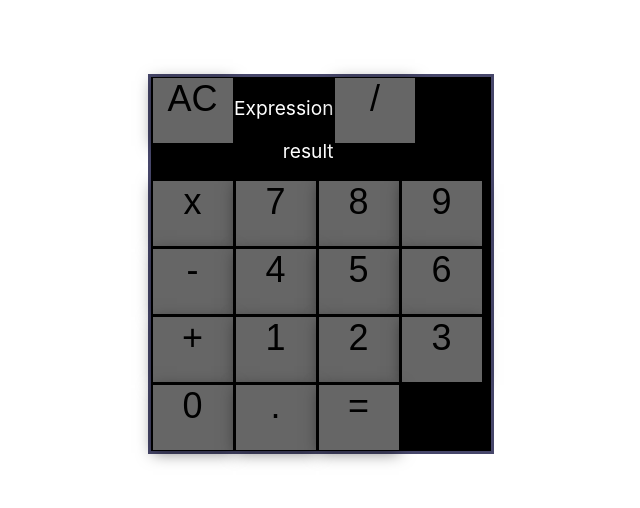
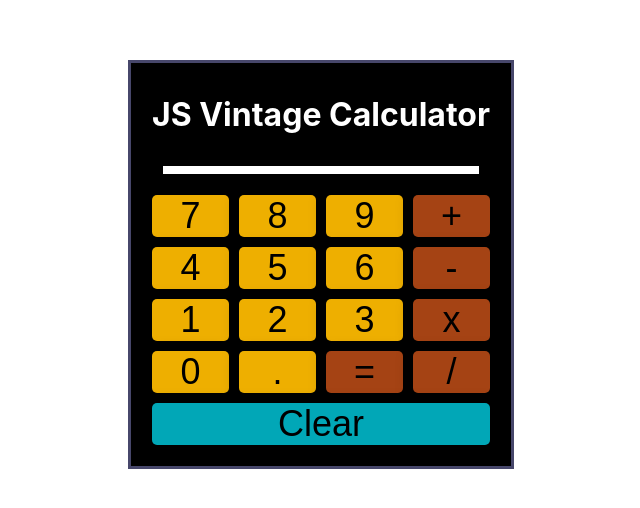
Before and after one commit to AlexFernando/jscalculator, a React (Create React App) app: page / in a window 1280 px wide. Shown: the part 136-644 px from the top of the page, without its empty margins (319-959 px from the left). Built offline with nearby package versions, Linux system fonts and the light colour scheme.

Commit message:
final-styles

```diff
--- a/src/App.css
+++ b/src/App.css
@@ -1,12 +1,23 @@
 .fullscreenDiv {
   border: 3px solid #47476b;
   background: black;
-  width: 340px;
+  width: 380px;
   position: relative;
 }
 
+.buttons-container {
+  margin: 1rem;
+}
 
-.buttons-container {
+.row-buttons {
   display: flex;
   flex-wrap: wrap;
+  text-align: center;
 }
+
+.title {
+  color: white;
+  text-align: center;
+  font-size: 2rem;
+
+}
--- a/src/App.js
+++ b/src/App.js
@@ -2,6 +2,7 @@ import React, { Component } from 'react'
 import './App.css';
 import Button from './componentes/Button';
 import ScreenResult from './componentes/ScreenResult';
+import ClearButton from './componentes/ClearButton';
 
 class App extends Component {
   state = {
@@ -34,13 +35,14 @@ class App extends Component {
 
       this.setState({
         result : this.state.result + value,
-        expression: this.state.expression + value
+        expression: this.state.expression + value,
+        operator : ""
       })
     }
   }
 
   addOperation = () => {
-      {/*el numero que ya tengo antes de presionar + */}
+
     this.setState({
       prevNumber: this.state.result,
       result : "+",
@@ -117,30 +119,45 @@ class App extends Component {
 
 
   render () {
-    let color = '#000';
 
     return(
       <div className="fullscreenDiv">
+          <div className="buttons-container">
+              <h3 className="title">JS Vintage Calculator</h3>
+              <ScreenResult result = {this.state.result} expression= {this.state.expression} />
 
-          <div className="buttons-container">
-              <Button  handleClick={this.clearOperation}>AC</Button>
-              <ScreenResult result = {this.state.result} expression= {this.state.expression} />
-              <Button  handleClick={this.divideOperation}>/</Button>
-              <Button  handleClick={this.multiplyOperation}>x</Button>
+              <div className="row-buttons">
                 <Button  handleClick={this.displayExpression}>7</Button>
                 <Button  handleClick={this.displayExpression}>8</Button>
                 <Button  handleClick={this.displayExpression}>9</Button>
-              <Button  handleClick={this.minusOperation}>-</Button>
+                <Button  handleClick={this.addOperation}>+</Button>
+              </div>
+
+              <div className="row-buttons">
                 <Button  handleClick={this.displayExpression}>4</Button>
                 <Button  handleClick={this.displayExpression}>5</Button>
                 <Button  handleClick={this.displayExpression}>6</Button>
-              <Button  handleClick={this.addOperation}>+</Button>
+                <Button  handleClick={this.minusOperation}>-</Button>
+              </div>
+
+
+              <div className="row-buttons">
                 <Button  handleClick={this.displayExpression}>1</Button>
                 <Button  handleClick={this.displayExpression}>2</Button>
                 <Button  handleClick={this.displayExpression}>3</Button>
+                <Button  handleClick={this.multiplyOperation}>x</Button>
+              </div>
+
+              <div className="row-buttons">
                 <Button  handleClick={this.displayExpression}>0</Button>
                 <Button  handleClick={this.displayDecimalPoint}>.</Button>
                 <Button  handleClick={this.equalOperation}>=</Button>
+                <Button  handleClick={this.divideOperation}>/</Button>
+              </div>
+
+              <div className="row-buttons">
+                <ClearButton  handleClick={this.clearOperation}>Clear</ClearButton>
+              </div>
           </div>
       </div>
 
--- a/src/componentes/Button.css
+++ b/src/componentes/Button.css
@@ -1,16 +1,20 @@
 .button-symbol {
-    display: inline-block;
-    width: 80px;
-    height: 65px;
-    margin: 1.5px;
-    text-align: center;
+    display: flex;
+    flex: 1 0 20%;
+    margin: 5px;
     font-family: 'Orbitron', sans-serif;
     font-size: 36px;
-    background: #666666;
-    text-align: center;
+    background: #EEAF00;
+    align-items: center;
+    justify-content: center;
     box-shadow: 0px 3px 15px 0px rgba(0,0,0,0.5);
+    border-radius: 5px;
   }
 
   .button-symbol p {
     font-size: 1.2rem;
   }
+
+  .color-operator {
+    background-color: #A54314;
+  }
--- a/src/componentes/Button.js
+++ b/src/componentes/Button.js
@@ -4,9 +4,20 @@ import './Button.css'
 
 class Button extends Component {
 
+    myChild  = this.props.children;
+
+    isOperator = ['+', '-', 'x', '/', '='].some((item) => {
+        return item === this.props.children;
+    })
+
     render() {
+        console.log(this.isOperator)
         return (
-            <div className="button-symbol" onClick= {() => this.props.handleClick(this.props.children)}>
+            <div className={`button-symbol ${
+                this.isOperator ? "color-operator" : ""
+            }`}
+
+            onClick= {() => this.props.handleClick(this.props.children)}>
                 {this.props.children}
             </div>
          );
--- a/src/componentes/Buttons.css
+++ /dev/null
@@ -1,4 +0,0 @@
-.flex-container {
-    display: flex;
-    flex-wrap: wrap;
-}
--- /dev/null
+++ b/src/componentes/ClearButton.css
@@ -0,0 +1,3 @@
+.clear-button{
+    background-color: #01A7B7;
+}
--- /dev/null
+++ b/src/componentes/ClearButton.js
@@ -0,0 +1,14 @@
+import React from 'react';
+import './ClearButton.css';
+
+const ClearButton = (props) => {
+    return (
+        <div className="button-symbol clear-button"
+            onClick= {() => props.handleClick(props.children)}>
+                {props.children}
+        </div>
+
+     );
+}
+
+export default ClearButton;
--- a/src/componentes/Container.css
+++ /dev/null
@@ -1,16 +0,0 @@
-.container {
-    width: 340px;
-    height: 420px;
-    border-radius: 3px;
-    border: 1px solid white;
-    padding: 40px 50px;
-    background-color: skyblue;
-}
-
-.my-result {
-    display: flex;
-    justify-content: flex-end;
-    color: white;
-    font-size: 1.2rem;
-    margin-bottom: 1rem;
-}
--- a/src/componentes/ScreenResult.css
+++ b/src/componentes/ScreenResult.css
@@ -1,7 +1,24 @@
-.my-result p{
+.my-result {
     display: flex;
-    justify-content: flex-end;
+    flex-direction: column;
+    align-items: flex-end;
+    border-style: solid;
+    border-width: 4px 20px 4px 20px;
+    border-color: white;
+    margin: 1rem;
+    background-color: #3C3642;
+}
+
+.my-result .expression{
+    color: #ED6A40;
+    font-size: 1rem;
+    margin: 0;
+    margin-right: 1rem;
+}
+
+.my-result .result{
     color: white;
-    font-size: 1.2rem;
-    margin-bottom: 1rem;
+    font-size: 1.5rem;
+    margin: 0;
+    margin-right: 1rem;
 }
--- a/src/componentes/ScreenResult.js
+++ b/src/componentes/ScreenResult.js
@@ -6,8 +6,8 @@ class ScreenResult extends Component {
     render() {
         return (
             <div className= "my-result">
-                <p>Expression {this.props.expression}</p>
-                <p>result {this.props.result}</p>
+                <p className="expression"> {this.props.expression}</p>
+                <p className="result" > {this.props.result}</p>
             </div>
         );
     }
```
Lines whose indentation alone changed are shown as unchanged.
